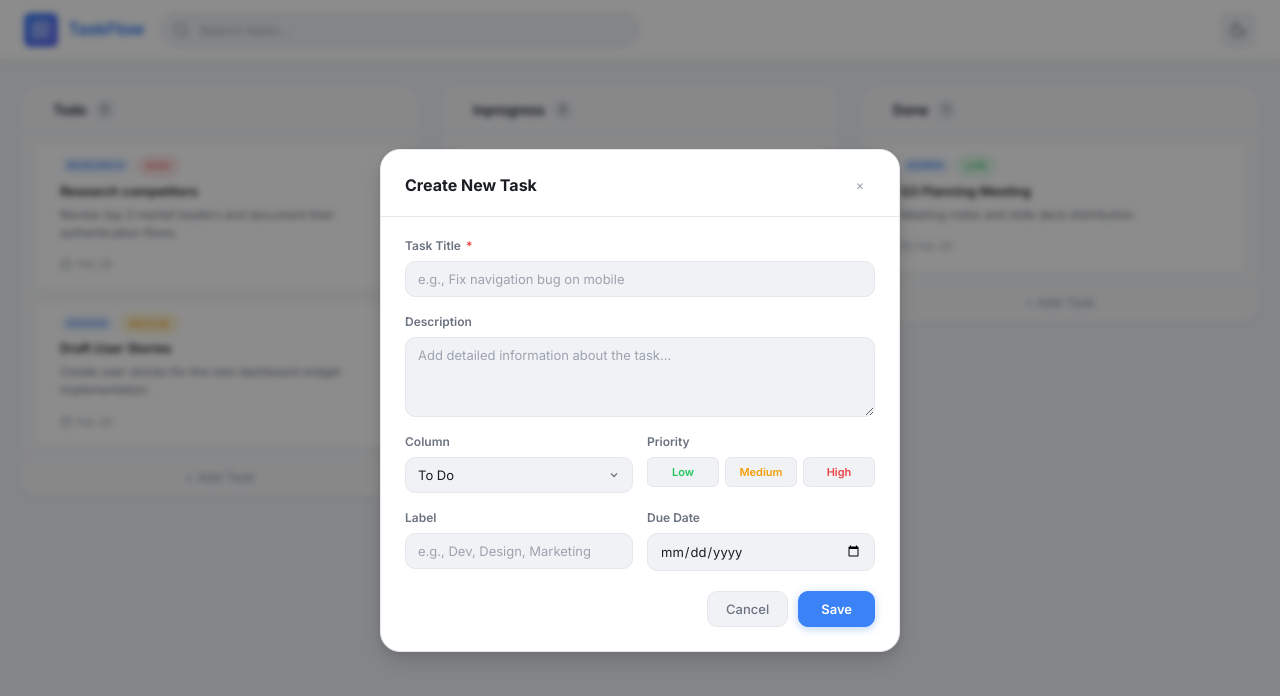
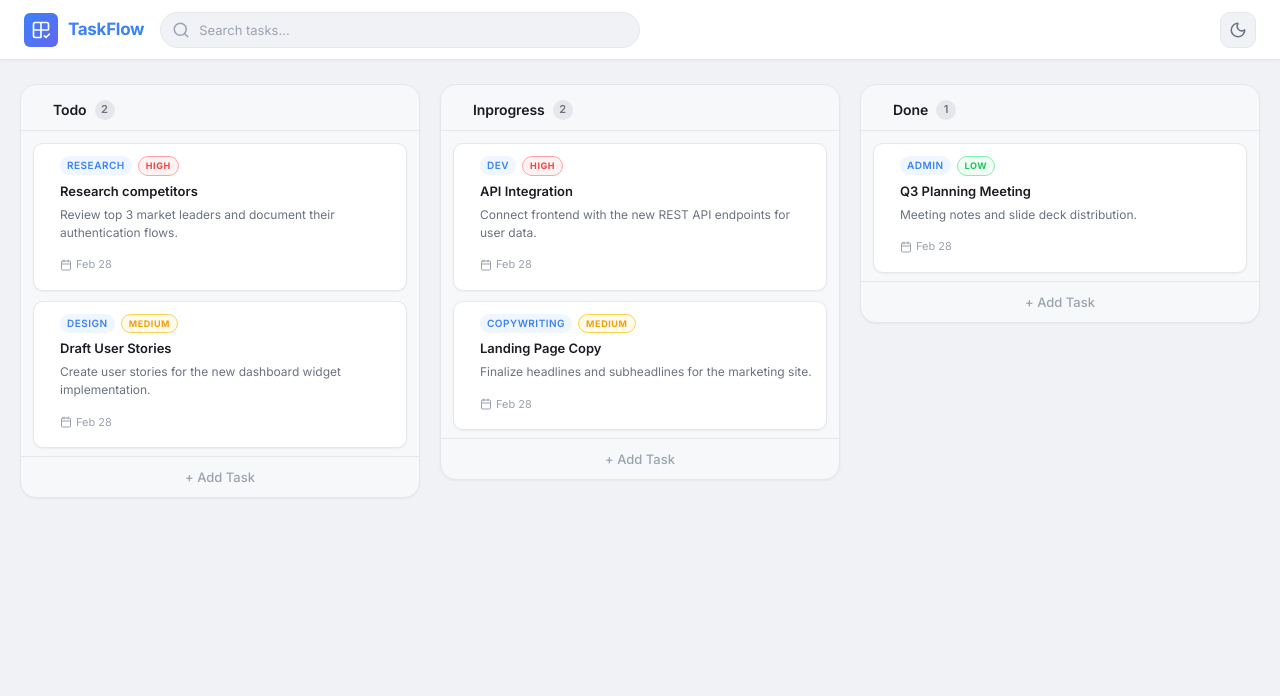
Before and after one commit to Afisphbl/task-manager, a React (Create React App) app: page / in a window 1280 px wide. Shown: the top 696 px of the page. Built offline with nearby package versions, Linux system fonts and the light colour scheme.

Commit message:
Task Model pop up feature added and some bug has been fixed

```diff
--- a/src/components/Board.jsx
+++ b/src/components/Board.jsx
@@ -6,7 +6,7 @@ import ConfirmDialog from "./ConfirmDialog";
 import styles from "../styles/Board.module.css";
 
 function Board() {
-  const { tasks, isDialogOpen } = useTasks();
+  const { tasks, isDialogOpen, isAdding } = useTasks();
   const columns = {
     todo: [...tasks.filter((t) => t.column === "todo")],
     inprogress: [...tasks.filter((t) => t.column === "inprogress")],
@@ -29,7 +29,8 @@ function Board() {
           confirm="Delete"
         />
       )}
-      <TaskModel />
+
+      {isAdding && <TaskModel />}
       {Object.keys(columns).map((col) => (
         <Column
           key={col}
--- a/src/components/Column.jsx
+++ b/src/components/Column.jsx
@@ -1,9 +1,11 @@
 import React from "react";
+import { useTasks } from "../context/DataProvider";
 import Button from "./ReUsedComponents/Button";
 import TaskCard from "./TaskCard";
 import styles from "../styles/Column.module.css";
 
 function Column({ title, count, tasks }) {
+  const { onAddTask } = useTasks();
   const btnClass = styles.column__addBtn;
 
   return (
@@ -23,7 +25,9 @@ function Column({ title, count, tasks }) {
           <TaskCard key={task.id} {...task} />
         ))}
       </div>
-      <Button className={btnClass}>+ Add Task</Button>
+      <Button className={btnClass} onClick={onAddTask}>
+        + Add Task
+      </Button>
     </section>
   );
 }
--- a/src/components/ConfirmDialog.jsx
+++ b/src/components/ConfirmDialog.jsx
@@ -9,9 +9,8 @@ function ConfirmDialog({ task, desc, cancel, confirm }) {
   const cancelBtnClass = styles.btn__cancel;
   const deleteBtnClass = styles.btn__confirm;
   return (
-    <>
-      <div className={styles.overlay} onClick={toggleDialog}></div>
-      <div className={styles.dialog}>
+    <div className={styles.overlay} onClick={toggleDialog}>
+      <div className={styles.dialog} onClick={(e) => e.stopPropagation()}>
         <span className={styles.dialog__icon}>
           <AlertTriangleIcon size={24} />
         </span>
@@ -30,7 +29,7 @@ function ConfirmDialog({ task, desc, cancel, confirm }) {
           </Button>
         </div>
       </div>
-    </>
+    </div>
   );
 }
 
--- a/src/components/TaskModel.jsx
+++ b/src/components/TaskModel.jsx
@@ -1,9 +1,11 @@
 import React from "react";
+import { useTasks } from "../context/DataProvider";
 import Button from "./ReUsedComponents/Button";
 import Input from "./ReUsedComponents/Input";
 import styles from "../styles/TaskModal.module.css";
 
 function TaskModel() {
+  const { onToggleAdd } = useTasks();
   const closeBtnClass = `${styles.modal__closeBtn}`;
 
   const btnPriorityClass = `${styles.priority__btn}`;
@@ -18,11 +20,13 @@ function TaskModel() {
 
   const saveBtnClass = `${styles.btn__save}`;
   return (
-    <div className={styles.overlay}>
-      <section className={styles.modal}>
+    <div className={styles.overlay} onClick={onToggleAdd}>
+      <section className={styles.modal} onClick={(e) => e.stopPropagation()}>
         <div className={styles.modal__header}>
           <h2 className={styles.modal__title}>Create New Task</h2>
-          <Button className={closeBtnClass}>&times;</Button>
+          <Button className={closeBtnClass} onClick={onToggleAdd}>
+            &times;
+          </Button>
         </div>
 
         <form className={styles.modal__form}>
@@ -105,7 +109,9 @@ function TaskModel() {
           </div>
 
           <div className={styles.modal__actions}>
-            <Button className={cancelBtnClass}>Cancel</Button>
+            <Button className={cancelBtnClass} onClick={onToggleAdd}>
+              Cancel
+            </Button>
             <Button className={saveBtnClass}>Save</Button>
           </div>
         </form>
--- a/src/context/DataProvider.jsx
+++ b/src/context/DataProvider.jsx
@@ -5,11 +5,20 @@ const tasksContext = createContext();
 
 export function TasksProvider({ children }) {
   const [tasks, setTasks] = useState(INITIAL_TASKS);
+  const [isAdding, setIsAdding] = useState(false);
   const [isDialogOpen, setIsDialogOpen] = useState(false);
   const [selectedTaskId, setSelectedTaskId] = useState(null);
 
   function onUpdateTasks(updatedTasks) {
     setTasks((prev) => [updatedTasks, ...prev]);
+  }
+
+  function onAddTask() {
+    setIsAdding(true);
+  }
+
+  function onToggleAdd() {
+    setIsAdding((prev) => !prev);
   }
 
   function onDeleteTask(taskId) {
@@ -29,9 +38,12 @@ export function TasksProvider({ children }) {
     <tasksContext.Provider
       value={{
         tasks,
+        isAdding,
         isDialogOpen,
         selectedTaskId,
         onUpdateTasks,
+        onAddTask,
+        onToggleAdd,
         onDeleteTask,
         toggleDialog,
         selectTask,
--- a/src/styles/ConfirmDialog.module.css
+++ b/src/styles/ConfirmDialog.module.css
@@ -21,10 +21,6 @@
 }
 
 .dialog {
-  position: absolute;
-  top: 50%;
-  left: 50%;
-  transform: translate(-50%, -50%);
   width: 100%;
   max-width: 360px;
   background: var(--bg-modal);
--- a/src/styles/TaskModal.module.css
+++ b/src/styles/TaskModal.module.css
@@ -27,6 +27,7 @@
   border: 1px solid var(--border-color);
   border-radius: var(--radius-xl);
   box-shadow: var(--shadow-lg);
+  z-index: 300;
   animation: slideUp 0.22s cubic-bezier(0.34, 1.56, 0.64, 1);
   overflow: hidden;
 }
```
